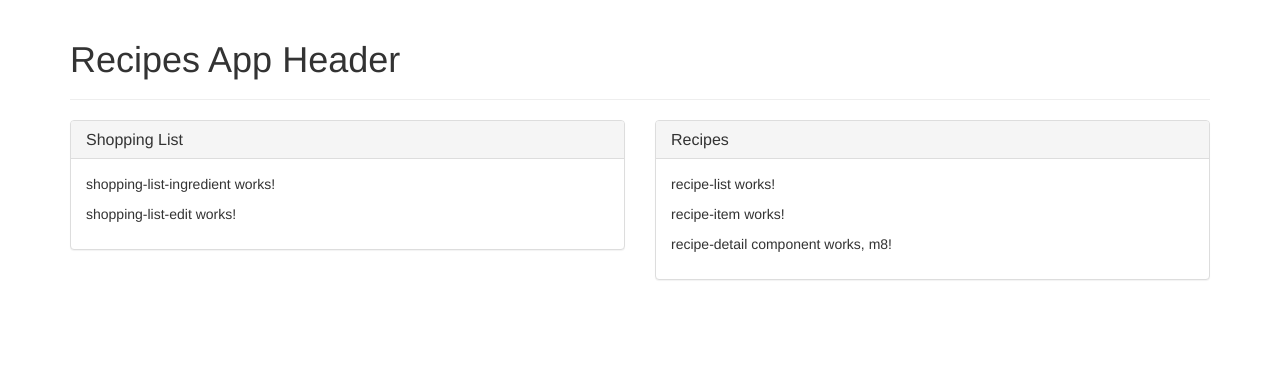
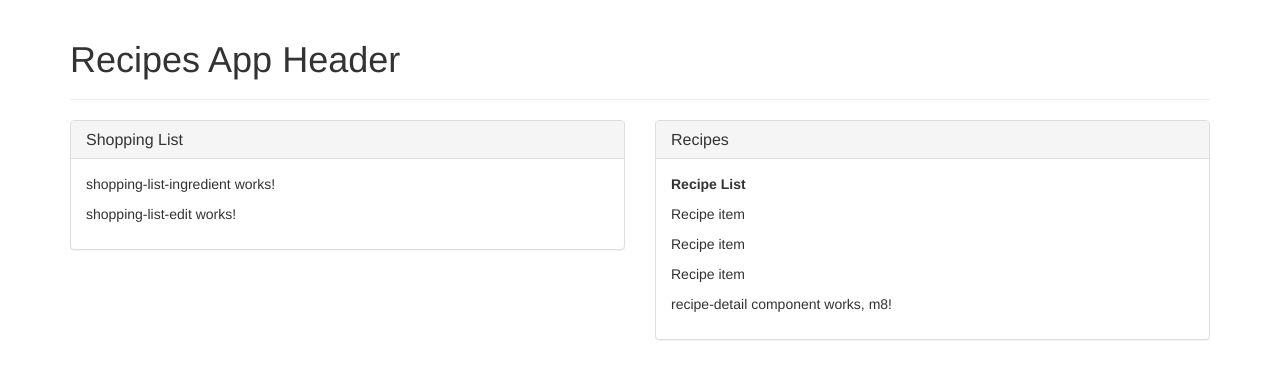
Before and after one commit to pixelador/udemy-angular-recipes-proj, an Angular app: page / in a window 1280 px wide. Shown: the top 378 px of the page. Built offline with nearby package versions, Linux system fonts and the light colour scheme.

Commit message:
Updates comp templates to reflect new component structure

```diff
--- a/src/app/recipes/recipe-list/recipe-item/recipe-item.component.html
+++ b/src/app/recipes/recipe-list/recipe-item/recipe-item.component.html
@@ -1,4 +1 @@
-<p>
-  recipe-item works!
-</p>
-<app-recipe-detail></app-recipe-detail>
+<p>Recipe item</p>
--- a/src/app/recipes/recipe-list/recipe-list.component.html
+++ b/src/app/recipes/recipe-list/recipe-list.component.html
@@ -1,3 +1,4 @@
-<p>
-  recipe-list works!
-</p>
+<p><strong>Recipe List</strong></p>
+<app-recipe-item></app-recipe-item>
+<app-recipe-item></app-recipe-item>
+<app-recipe-item></app-recipe-item>
--- a/src/app/recipes/recipes.component.html
+++ b/src/app/recipes/recipes.component.html
@@ -4,6 +4,6 @@
   </div>
   <div class="panel-body">
     <app-recipe-list></app-recipe-list>
-    <app-recipe-item></app-recipe-item>
+    <app-recipe-detail></app-recipe-detail>
   </div>
 </div>
```
